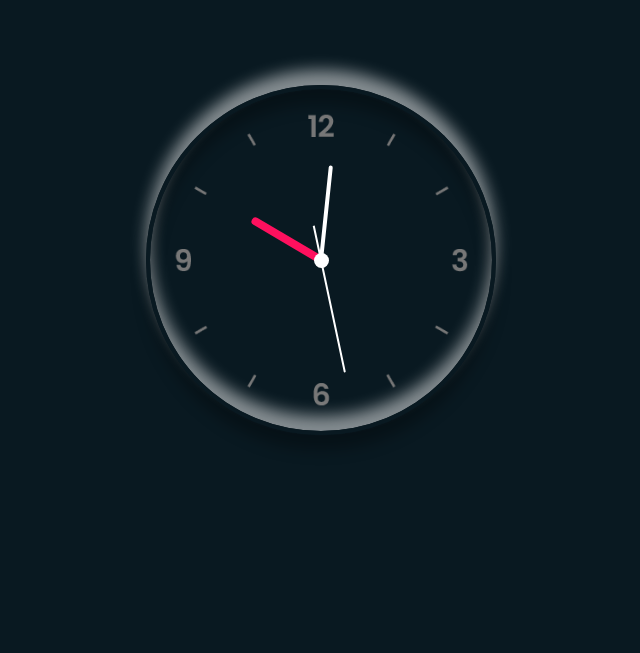
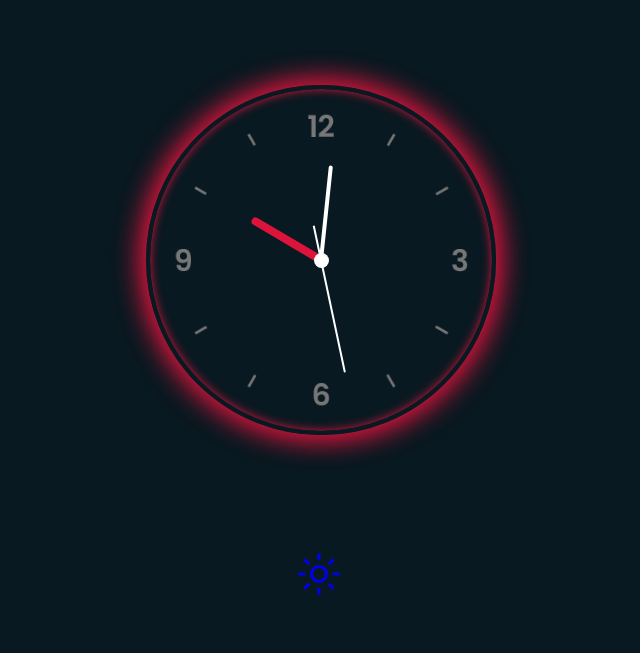
Before and after one commit to RahulSinghParmar/css_clock, a plain HTML site: page watch.html in a window 1280 px wide. Shown: the part 140-793 px from the top of the page, without its empty margins (319-959 px from the left). Drawn offline with Linux system fonts and the light colour scheme.

Commit message:
added new feature light mode and dark mode

```diff
--- a/style.css
+++ b/style.css
@@ -1,3 +1,4 @@
+@import url("css/style1.css");
 *
 {
   margin: 0;
@@ -23,10 +24,13 @@ body
   background-size: cover;
   border: 4px solid #091921;
   border-radius: 50%;
-  box-shadow: 0 -15px 15px rgba(255, 255, 255, 0.5),
+  box-shadow: /*0 -15px 15px rgba(255, 255, 255, 0.5),
               inset 0 -15px 15px rgba(255, 255, 255, 0.5),
               0 15px 15px rgba(0, 0, 0, 0.3),
-              inset 0 15px 15px rgba(0, 0, 0, 0.3);
+              inset 0 15px 15px rgba(0, 0, 0, 0.3);*/
+              0 0 30px 0 crimson,
+              0 0 30px 0 crimson,
+              0 0 10px 0 crimson inset;
 }
 .clock:before
 {
@@ -73,7 +77,7 @@ body
   position: absolute;
   width: 8px;
   height: 80px;
-  background: #ff105e;
+  background: crimson;
   z-index: 10;
   border-radius: 6px  6px 0 0;
 }
@@ -97,3 +101,45 @@ body
   z-index: 12;
   border-radius: 6px  6px 0 0;
 }
+
+
+/*
+.button
+{
+position: absolute;
+
+bottom: 10%;
+background-color: #091921;
+border: 2px solid crimson;
+border-radius: 10px;
+color: rgba(255, 255, 255, 0.5);
+padding: 10px;
+box-shadow: 0 0 30px 0 crimson,
+            0 0 30px 0 crimson,
+            0 0 10px 0 crimson inset;
+
+}
+
+.button:hover {
+  background-color: #68a4ff;
+  color: white;
+}
+
+*/
+
+
+#holder {
+    position:relative;
+
+}
+
+.hvcentered {
+
+position: fixed;
+  width: 300px;
+  height: 100px;
+  bottom: 10px;
+  left: 48%;
+
+
+}
--- a/style1.css
+++ b/style1.css
@@ -97,3 +97,21 @@ body
   z-index: 12;
   border-radius: 6px  6px 0 0;
 }
+
+
+
+#holder {
+    position:relative;
+
+}
+
+.hvcentered {
+
+position: fixed;
+  width: 300px;
+  height: 100px;
+  bottom: 10px;
+  left: 48%;
+
+
+}
--- a/watch.html
+++ b/watch.html
@@ -4,7 +4,9 @@
     <meta charset="utf-8">
     <title>Rahul Singh Parmar </title>
     <link rel="stylesheet" href="style.css">
+
 </head>
+
 <body>
    <div class ="clock">
       <div class ="hour">
@@ -16,7 +18,21 @@
       <div class ="sec">
          <div class ="sc" id="sc"></div>
       </div>
+      <div id="holder">
+         <a href="watch2.html" title="Toggle dark mode" class="hvcentered">
+
+            <svg stroke="currentColor" fill="currentColor" stroke-width="0" viewBox="0 0 512 512" height="3em" width="3em"
+               xmlns="http://www.w3.org/2000/svg">
+               <path fill="none" stroke-linecap="round" stroke-miterlimit="10" stroke-width="32"
+                  d="M256 48v48m0 320v48m147.08-355.08l-33.94 33.94M142.86 369.14l-33.94 33.94M464 256h-48m-320 0H48m355.08 147.08l-33.94-33.94M142.86 142.86l-33.94-33.94">
+               </path>
+               <circle cx="256" cy="256" r="80" fill="none" stroke-linecap="round" stroke-miterlimit="10" stroke-width="32">
+               </circle>
+            </svg>
+         </a>
       </div>
+   </div>
+
   <script type="text/javascript">
     const deg =6;
     const hr = document.querySelector("#hr");
@@ -35,5 +51,15 @@
     })
 
   </script>
+
+<!--  button
+<div id="button"><a href="watch2.html">
+   <button class="button"> Light Mode </button>
+
+</a></div>
+-->
+
+
+
 </body>
 </html>
```
Also changed, not shown: watch2.html (+13 -0 lines). Lines whose indentation alone changed are shown as unchanged.
